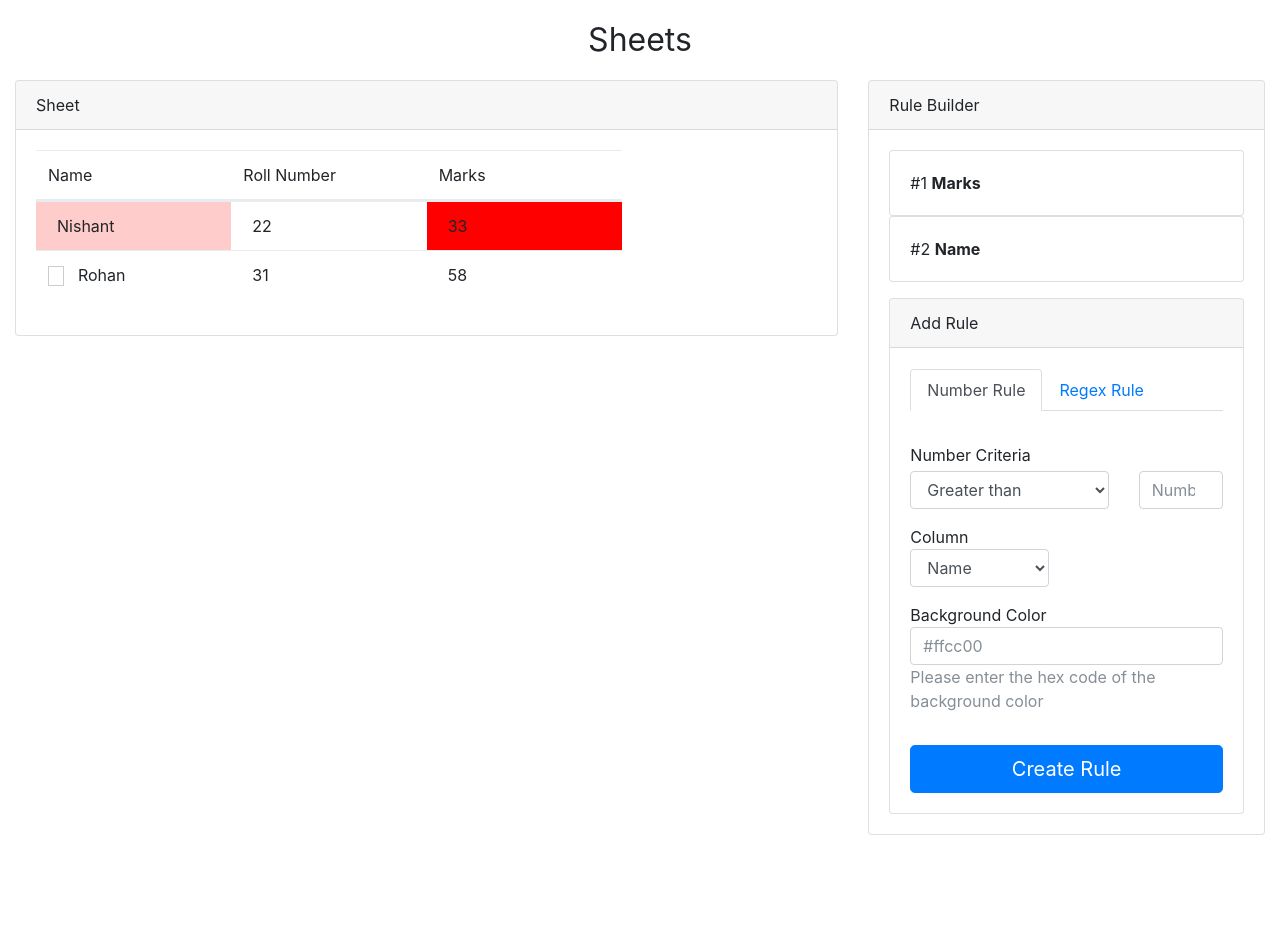
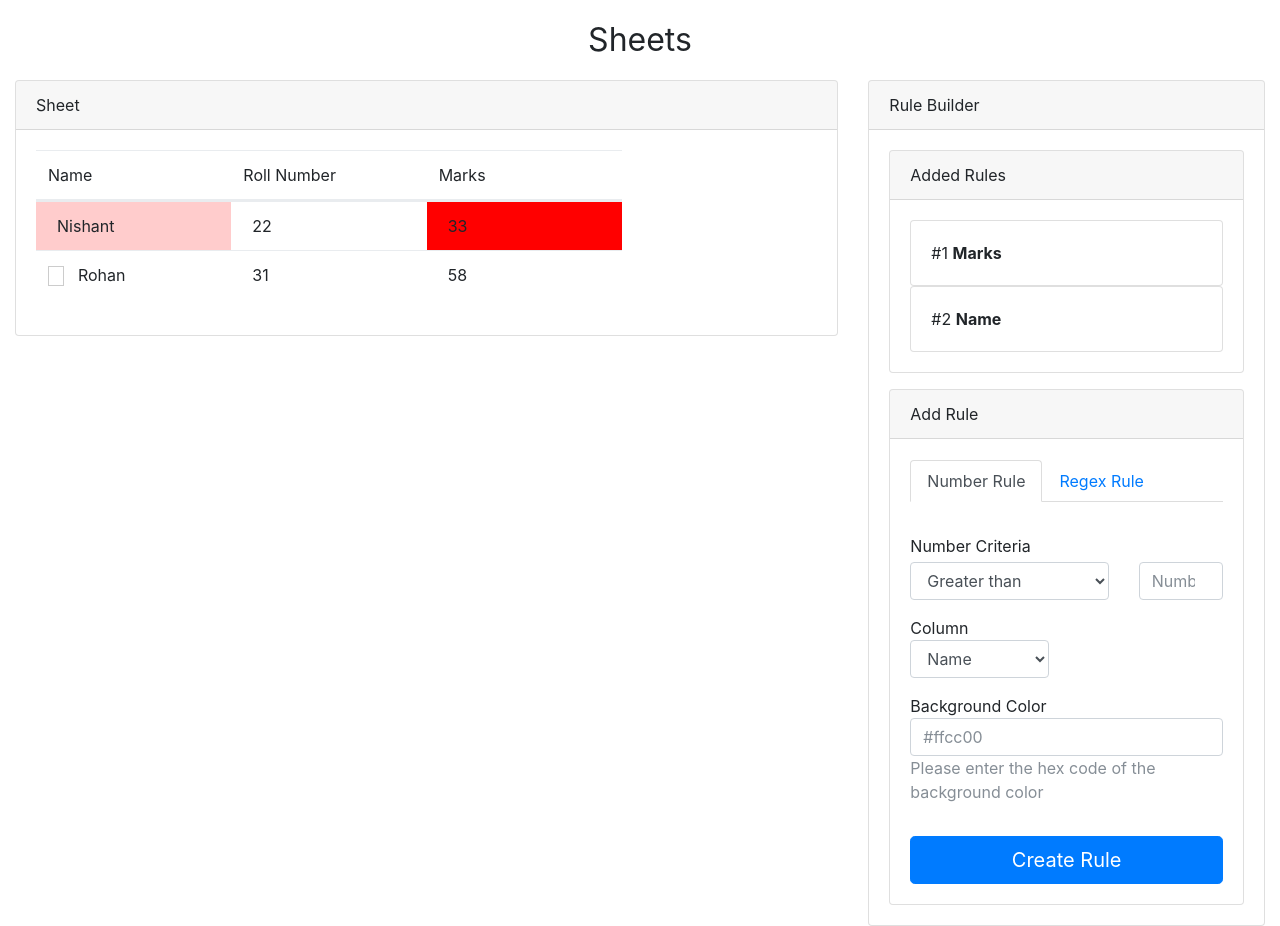
Before and after one commit to nshntarora/sheets-vue, a Vue app: page / in a window 1280 px wide. Before the commit the page ends 835 px from the top, so only its background shows below. Built offline with nearby package versions, Linux system fonts and the light colour scheme; a web font is replaced by a local one.

Commit message:
No rules message

```diff
--- a/src/components/RuleList.vue
+++ b/src/components/RuleList.vue
@@ -1,9 +1,19 @@
 <template>
-  <div>
-    <div class="card" v-for="(rule, index) in rules" :key="rule.id">
-      <div class="card-body">
-        <i class="fa fa-trash float-right pointer" @click.prevent.stop="deleteRule(rule.id)"></i>
-        #{{ index+1 }} <b>{{ columns[rule.column] }}</b>
+  <div class="card">
+    <div class="card-header">
+        Added Rules
+      </div>
+    <div class="card-body">
+      <div v-if="rules.length > 0">
+      <div class="card" v-for="(rule, index) in rules" :key="rule.id">
+        <div class="card-body">
+          <i class="fa fa-trash float-right pointer" @click.prevent.stop="deleteRule(rule.id)"></i>
+          #{{ index+1 }} <b>{{ columns[rule.column] }}</b>
+        </div>
+      </div>
+      </div>
+      <div class="alert alert-primary" role="alert" v-else>
+        There are no rules added yet.
       </div>
     </div>
   </div>
```
